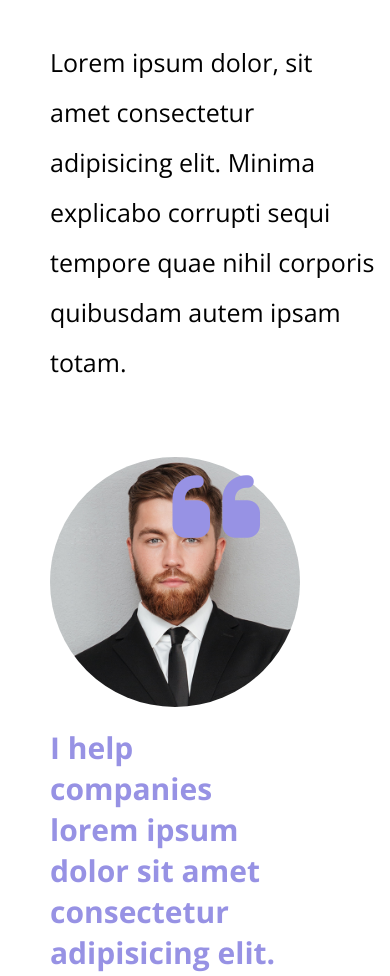
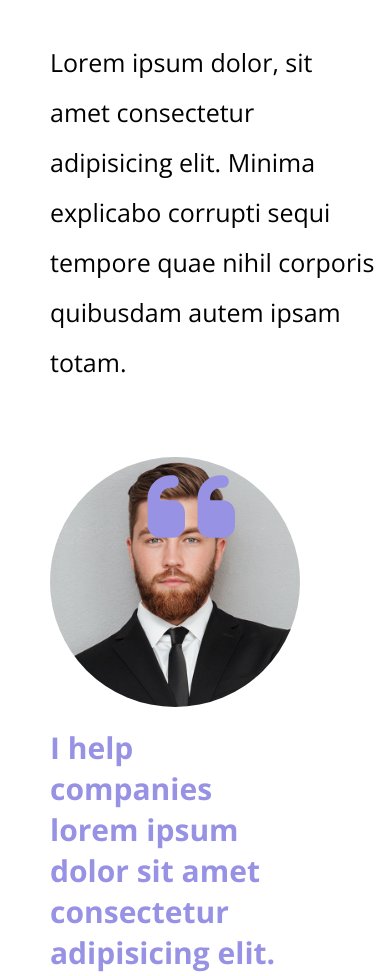
Before and after one commit to DavideCavallotto/htmlcss-responsive-layout, a plain HTML site: page index.html in a window 390 px wide. Shown: the part 9598-10574 px from the top of the page. Drawn offline with nearby package versions, Linux system fonts and the light colour scheme.

Commit message:
Fix title

```diff
--- a/css/style.css
+++ b/css/style.css
@@ -8,7 +8,7 @@ html {
     font-family: 'Open Sans', sans-serif;
 }
 
-* palette colori */
+/* Palette colori  */
 
 :root {
     --blue:#0084FD;
@@ -613,7 +613,7 @@ section.planning {
         font-size: 100px;
          position: absolute;
         top: 0;
-        right: 40px;
+        right: 65px;
     }
 }
 
--- a/index.html
+++ b/index.html
@@ -4,7 +4,7 @@
 <head>
     <meta charset="UTF-8">
     <meta name="viewport" content="width=device-width, initial-scale=1.0">
-    <title>Document</title>
+    <title>Responsive Layout</title>
     <link rel="stylesheet" href="./css/style.css">
     <script src="https://kit.fontawesome.com/1ba55838a0.js" crossorigin="anonymous"></script>
     <link href="https://fonts.googleapis.com/css2?family=Open+Sans:wght@300;400;500;600;700;800&display=swap"
```
